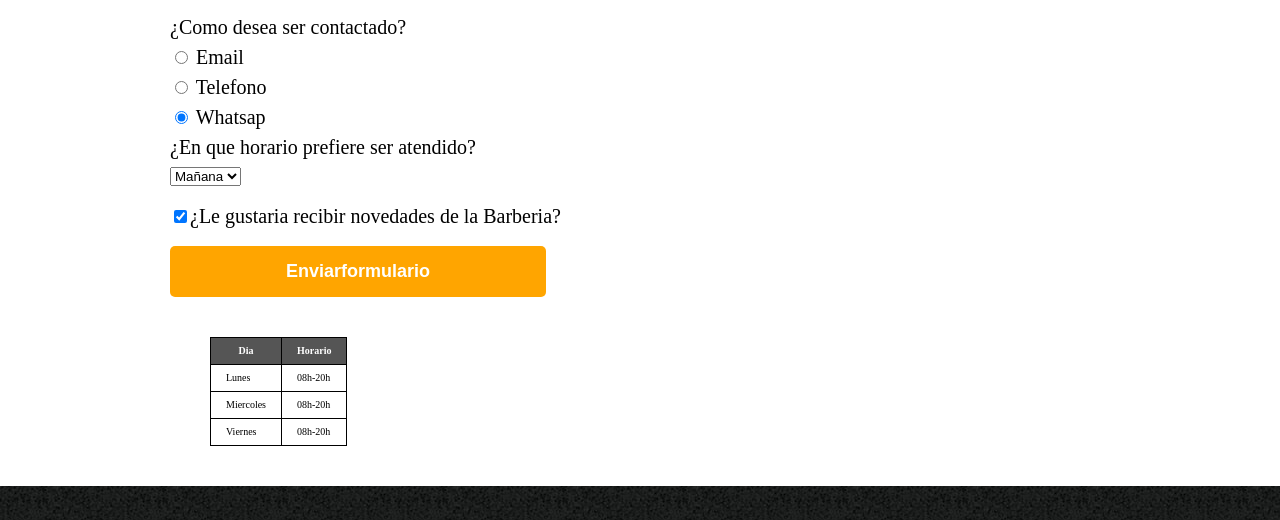
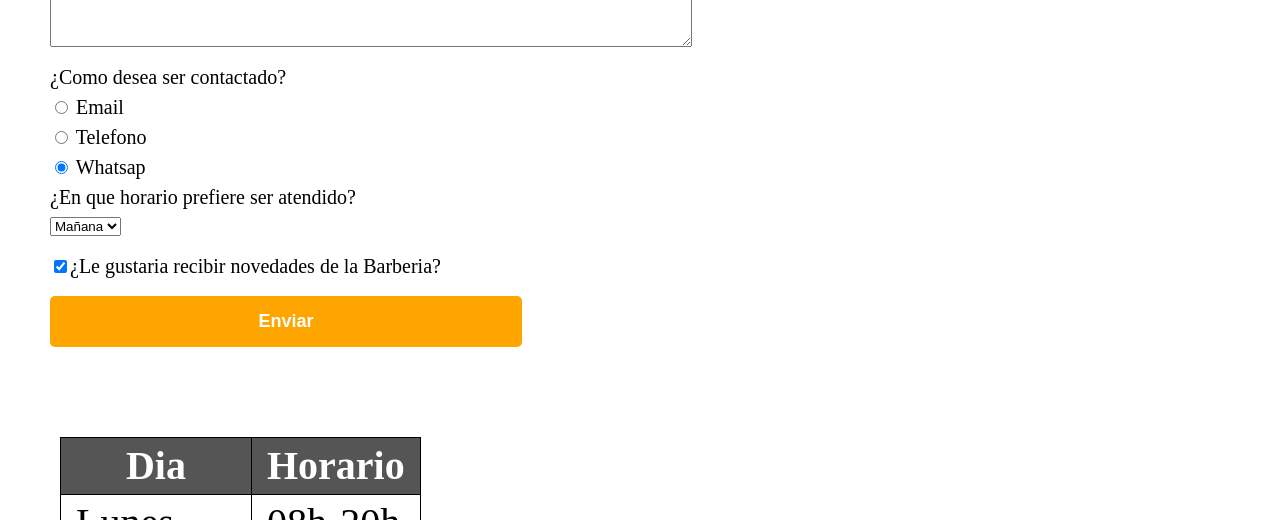
Before and after one commit to JuanC0097/barberia_page, a plain HTML site: page page/contacto.html in a window 1280 px wide. Shown: the part 804-1324 px from the top of the page. Drawn offline with Linux system fonts and the light colour scheme.

Commit message:
tranferir los estilos de contacto al archivo style.css, eliminando el archivo contacto.css

```diff
--- a/css/style.css
+++ b/css/style.css
@@ -1,4 +1,4 @@
-/*Cambio de medidas de px a rem*/
+/*Cambio de medidas de px a rem- Proyecto*/
 html {
     font-size: 62.5%;
 }
@@ -9,7 +9,7 @@ header {
     padding: 2rem 0;
 
 }
-/*Header*/
+/*Header General*/
 .logo {
 
     padding-left: 6rem;
@@ -67,7 +67,8 @@ header {
     text-decoration: none;
 
 }
-/*Main*/
+/*************************************************************************/
+/*Main productos*/
 
 /* - Utilizar siempre este width para pensar en las pantallas de 1880
    - Margin:Que todo el contenido se posiciones en inline-block, y el resto del espacio
@@ -118,6 +119,74 @@ header {
 
 }
 
+/**************************************************************/
+/*Main Contacto*/
+
+form{
+    margin: 4rem 0;
+    padding: 5rem 5rem;
+}
+
+form label, form legend {
+
+    display: block;
+    font-size: 2rem;
+    margin: 0 0 1rem;
+
+}
+
+form .input-padre,form textarea {
+
+    display: block;
+    margin:  0 0 2rem;
+    padding: 1rem 2.5rem;
+    width: 50%;
+
+}
+
+.checkbox {
+
+    margin: 2rem 0;
+
+}
+
+.enviar {
+
+    width: 40%;
+    padding: 1.5rem 0;
+    font-size: 1.8rem;
+    font-weight: bold;
+    color: white;
+    background: orange;
+    border: none;
+    border-radius: 0.5rem;
+    transition: 1s all;
+    cursor: pointer;
+
+}
+
+table {
+
+    margin: 4rem 6rem;
+    font-size: 4rem;
+
+}
+
+table thead {
+
+    background: #555555;
+    color: #ffffff;
+    font-weight: bold;
+
+}
+
+table td,th {
+
+    border: 0.1rem solid #000000;
+    padding: 0.8rem 1.5rem;
+
+}
+
 /*Capturar eventos: Css*/
 
 .navegator a:hover{
@@ -145,7 +214,14 @@ header {
 
 }
 
-/*Footer*/
+/*button form*/
+.enviar:hover {
+
+    background: darkorange;
+    transform: scale(1.2);
+}
+
+/*Footer general*/
 
 .footer {
 
--- a/page/contacto.html
+++ b/page/contacto.html
@@ -6,8 +6,8 @@
     <meta name="viewport" content="width=device-width, initial-scale=1.0">
     <title>Contactos</title>
     <link rel="stylesheet" href="../css/reset.css">
-    <link rel="stylesheet" href="../css/contacto.css">
 </head>
+<link rel="stylesheet" href="../css/style.css">
 <body>
 
     <header>
@@ -69,7 +69,7 @@
 
             <label for="" class="checkbox"> <input type="checkbox" checked>¿Le gustaria recibir novedades de la Barberia?</label>
 
-            <input class="enviar" type="submit" value="Enviarformulario">
+            <input class="enviar" type="submit" value="Enviar">
 
         </form>
 
```
Also changed, not shown: index.html (+1 -0 lines).
